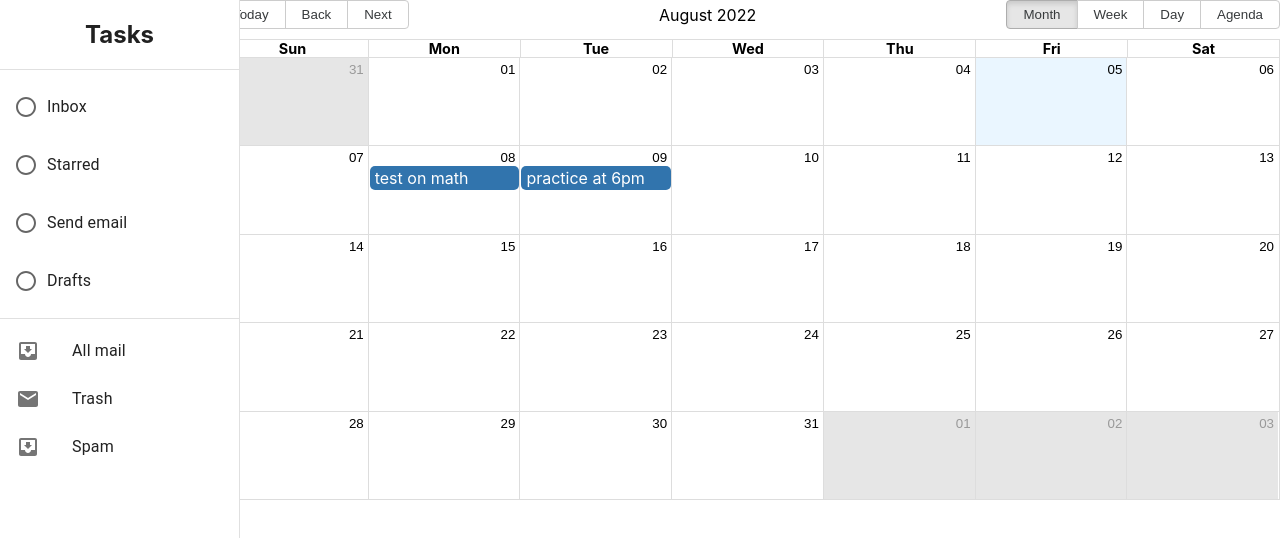
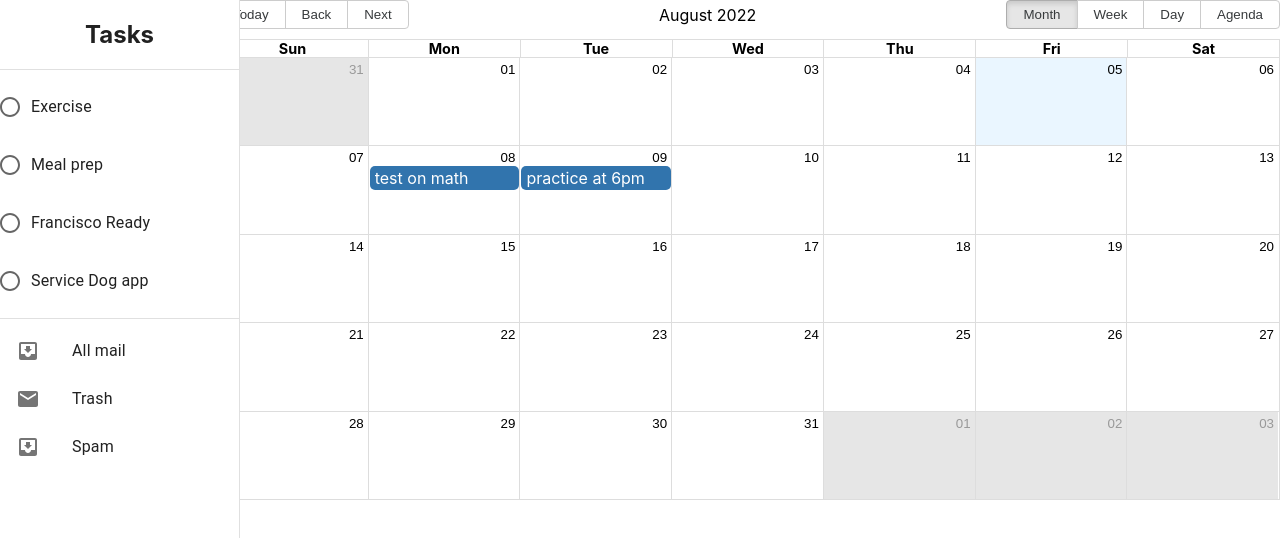
Before and after one commit to TaliSofiMato/CalendarX, a React (Create React App) app: page / in a window 1280 px wide. Shown: the top 538 px of the page. Built offline with nearby package versions, Linux system fonts and the light colour scheme.

Commit message:
some styling to radio components and starting logic for radio selection and clean up on sidebar.js

```diff
--- a/src/Radio.js
+++ b/src/Radio.js
@@ -4,17 +4,25 @@ import {
     FormLabel,
 
 } from '@mui/material';
-
+import * as React from 'react';
+import {useState} from 'react'
 
 const Radio = ({value, label}) => {
+    const [selectedRadio, setSelectedRadio] = useState();
+
+    const radioHandler =(e) => {
+        setSelectedRadio(e.target.value)
+    }
+
     return (
         <>
                 <FormControlLabel
+                    className={'radio'}
                     control={<MUIRadio />}
                     label={label}
-                    value={value} />
+                    value={value}
+                    onChange={radioHandler} />
         </>
-
     )
 }
 export default Radio;
--- a/src/Sidebar.css
+++ b/src/Sidebar.css
@@ -1,3 +1,18 @@
 .sidebar-title {
     text-align: center;
 }
+.radio {
+    display: flex;
+    flex-grow: 1;
+    align-items: center;
+    margin: 8px 16px;
+    /* padding-top: 8px;
+    padding-bottom: 8px;
+    padding-left: 16px;
+    padding-right: 16px; */
+}
+
+/* .radio:hover {
+    text-decoration: none;
+    background-color: rgba(0, 0, 0, 0.04);
+} */
--- a/src/Sidebar.js
+++ b/src/Sidebar.js
@@ -1,11 +1,8 @@
 import * as React from 'react';
 import PropTypes from 'prop-types';
-import AppBar from '@mui/material/AppBar';
 import Box from '@mui/material/Box';
-import CssBaseline from '@mui/material/CssBaseline';
 import Divider from '@mui/material/Divider';
 import Drawer from '@mui/material/Drawer';
-import IconButton from '@mui/material/IconButton';
 import InboxIcon from '@mui/icons-material/MoveToInbox';
 import List from '@mui/material/List';
 import ListItem from '@mui/material/ListItem';
@@ -13,8 +10,6 @@ import ListItemButton from '@mui/material/ListItemButton';
 import ListItemIcon from '@mui/material/ListItemIcon';
 import ListItemText from '@mui/material/ListItemText';
 import MailIcon from '@mui/icons-material/Mail';
-import MenuIcon from '@mui/icons-material/Menu';
-// import Toolbar from '@mui/material/Toolbar';
 import { RadioGroup } from '@mui/material';
 import Radio from './Radio'
 import './Sidebar.css'
@@ -36,11 +31,9 @@ const Sidebar = (props) => {
         name="radio-buttons-group"
       >
         <List>
-          {['Inbox', 'Starred', 'Send email', 'Drafts'].map((text) => (
+          {['Exercise', 'Meal prep', 'Francisco Ready', 'Service Dog app'].map((text) => (
             <ListItem key={text} disablePadding>
-              <ListItemButton>
-                <Radio value={text} label={text} />
-              </ListItemButton>
+                <Radio  className='radio' value={text} label={text} />
             </ListItem>
           ))}
         </List>
```
